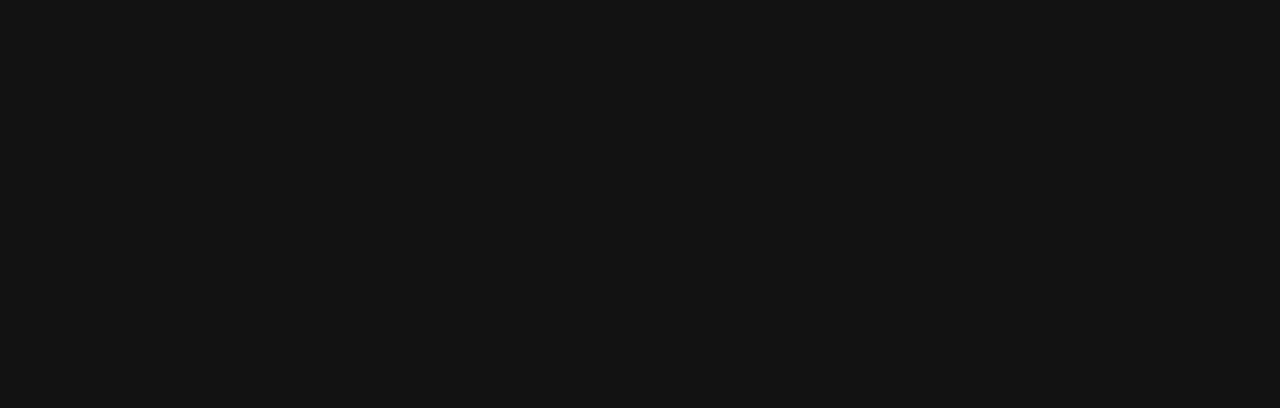
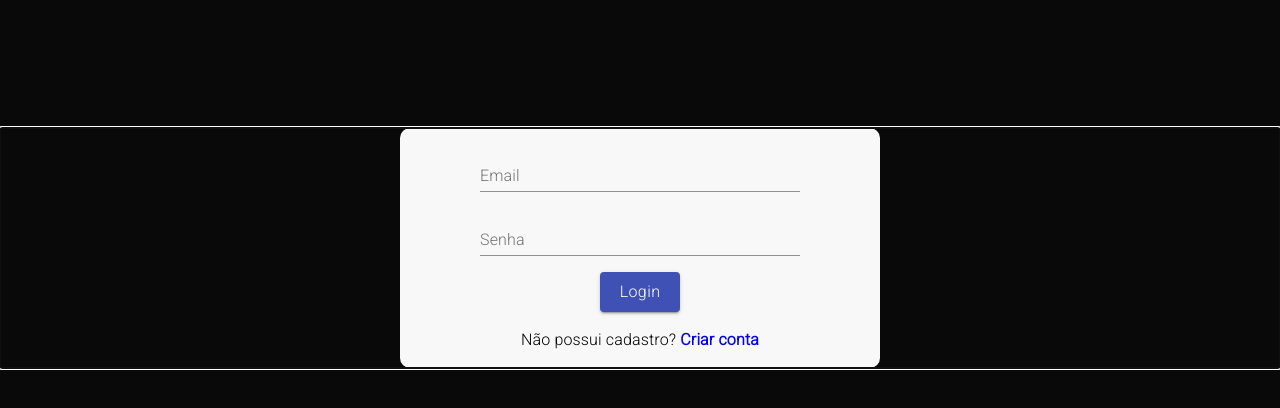
Before and after one commit to LucasKleaL/HelpFood, a React (Create React App) app in the folder client/: page /donate in a window 1280 px wide. Shown: the top 408 px of the page. Built offline with nearby package versions, Linux system fonts and the light colour scheme; no server answers.

Commit message:
LoginEmpresa 0.1
-Adicionado modal de login para empresa/usuario.
-Adicionado função getUserAuth para verificar e retornar se uma sessão já está ativa.
-Corrigido função de login.

```diff
--- a/client/src/Routes.jsx
+++ b/client/src/Routes.jsx
@@ -2,6 +2,7 @@ import { BrowserRouter, Route } from "react-router-dom";
 import UserRegister from "./pages/UserRegister";
 import LandingPage from "./pages/LandingPage";
 import CompanyRegister from "./pages/CompanyRegister";
+import Donate from "./pages/Donate";
 
 const Routes = () => {
     return (
@@ -9,6 +10,7 @@ const Routes = () => {
             <Route exact={true} path="/" component={LandingPage} />
             <Route exact={true} path="/user/add" component={UserRegister} />
             <Route exact={true} path="/company/add" component={CompanyRegister} />
+            <Route exact={true} path="/donate" component={Donate} />
         </BrowserRouter>
     )
 }
--- /dev/null
+++ b/client/src/components/LoginModal.jsx
@@ -0,0 +1,95 @@
+import { React, useState, useEffect } from "react";
+import { Link } from "react-router-dom";
+import { Container, Button, Box, Typography, TextField, Modal } from "@material-ui/core";
+import Axios from "axios";
+
+import sha256 from 'crypto-js/sha256';
+import Base64 from 'crypto-js/enc-base64';
+
+function LoginModal() {
+
+    const [email, setEmail] = useState("");
+    const [password, setPassword] = useState("");
+    const [open, setOpen] = useState(true);
+
+    useEffect(() => {
+        handleOpen()
+    });
+
+    const handleOpen = () => {
+        setOpen(true);
+    }
+    const handleClose = () => {
+        setOpen(false);
+    }
+
+    async function login() {
+        let nonce = "HelpFood#sha256#420"
+        let hashPassword = Base64.stringify(sha256(nonce + password));
+        await Axios.post("http://localhost:3001/user/authUser", {
+          email: email,
+          password: hashPassword
+        }).then((response) => {
+            console.log("Login response "+response.data);
+            if (response.data) {
+                handleClose();
+                window.location.reload();
+            }
+        })
+        .catch((error) => {
+            console.log("Error on login response "+error);
+        });
+    }
+
+    const ModalBoxStyle = {
+        width: "30rem",
+        backgroundColor: "var(--white-background)",
+        borderRadius: "10px"
+    }
+
+    const ModalTextFieldStyle = {
+        width: "20rem",
+        marginTop: "1rem",
+    }
+
+    const LoginButtonStyle = {
+        width: "5rem",
+        height: "2.5rem",
+        marginTop: "1rem",
+        textTransform: "capitalize"
+    }
+
+    return (
+        <div>
+                <Modal open={open} onClose={handleClose} style={{"marginTop": "10%"}}>
+
+                    <Container align="center" maxwidth="lg" style={{"border": "none"}}>
+                        <Box style={ModalBoxStyle}>
+
+                            <div>
+                                <TextField label="Email" type="email" placeholder="Insira seu email" style={ModalTextFieldStyle} onChange={ (e) => { setEmail(e.target.value) } } />
+                                <TextField label="Senha" type="password" placeholder="Insira sua senha" style={ModalTextFieldStyle} onChange={ (e) => { setPassword(e.target.value) } } />
+                            </div>
+
+                            <div>
+                                <Button color="primary" variant="contained" style={LoginButtonStyle} onClick={login} >Login</Button>
+                            </div>
+
+                            <div style={{"paddingTop": "1rem", "paddingBottom": "1rem"}}>
+                                <Typography >Não possui cadastro?
+                                    <Link to="/company/add" style={{"textDecoration": "none"}} onClick={handleClose}>
+                                        <b className="b-signup"> Criar conta</b>
+                                    </Link>
+                                </Typography>
+                            </div>
+
+                        </Box>
+                    </Container>
+
+                </Modal>
+        </div>
+    )
+
+}
+
+export default LoginModal;
--- /dev/null
+++ b/client/src/pages/Donate.jsx
@@ -0,0 +1,29 @@
+import { React, useState, useEffect, useLayoutEffect  } from "react";
+import Axios from "axios";
+
+import LoginModal from "../components/LoginModal";
+
+function Donate() {
+
+    const [isAuth, setIsAuth] = useState(false);
+
+    useLayoutEffect(() => {
+        Axios.get("http://localhost:3001/user/getUserAuth")
+        .then((result) => {
+            console.log("useEffect "+result.data)
+            setIsAuth(result.data);
+        })
+        .catch((error) => {
+            console.log(error);
+        })
+    }, []);
+
+    return(
+        <div>
+            {
+                isAuth ? <div /> : <LoginModal />
+            }
+        </div>
+    )
+}
+export default Donate;
--- a/client/src/pages/LandingPage.jsx
+++ b/client/src/pages/LandingPage.jsx
@@ -1,4 +1,5 @@
 import { React, useState } from "react";
+import { Link } from "react-router-dom";
 import { Container, Grid, Button, Box, Select, Typography } from "@material-ui/core";
 import { ThemeProvider } from "@material-ui/core/styles";
 import WhiteButtonTheme from "./../themes/WhiteButtonTheme";
@@ -65,7 +66,9 @@ function LandingPage() {
                     <div style={{float: "right", marginTop: "0.5rem"}}>
                         <ThemeProvider theme={WhiteButtonTheme}>
                             <Button variant="text" color="primary" style={HeaderButtonStyle}>About</Button>
-                            <Button variant="text" color="primary" style={HeaderButtonStyle}>Doar</Button>
+                            <Link to="/donate" style={{textDecoration: "none"}}>
+                                <Button variant="text" color="primary" style={HeaderButtonStyle}>Doar</Button>
+                            </Link>
                             <Button variant="text" color="primary" style={HeaderButtonStyle}>Receber</Button>
                         </ThemeProvider>
                     </div>
```
Also changed, not shown: 2 other files (tests, documents, lock files or other folders).
